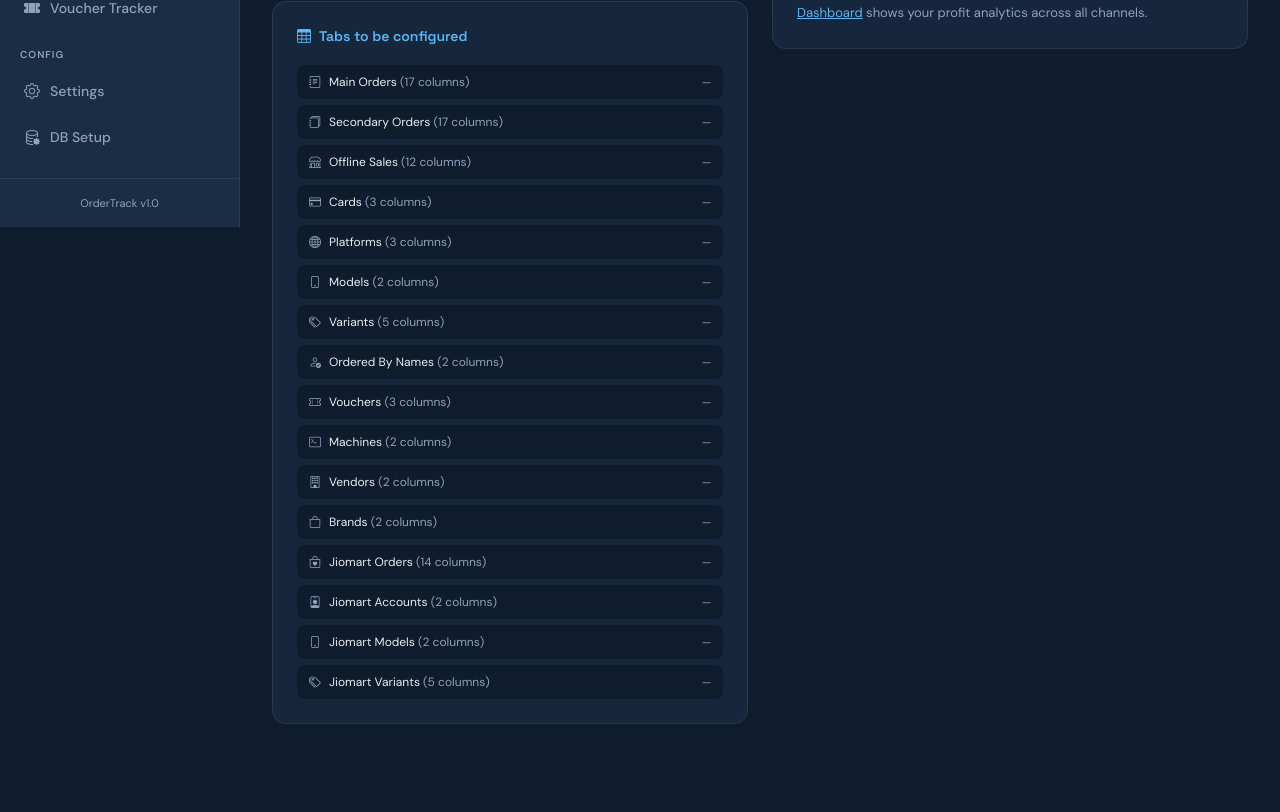
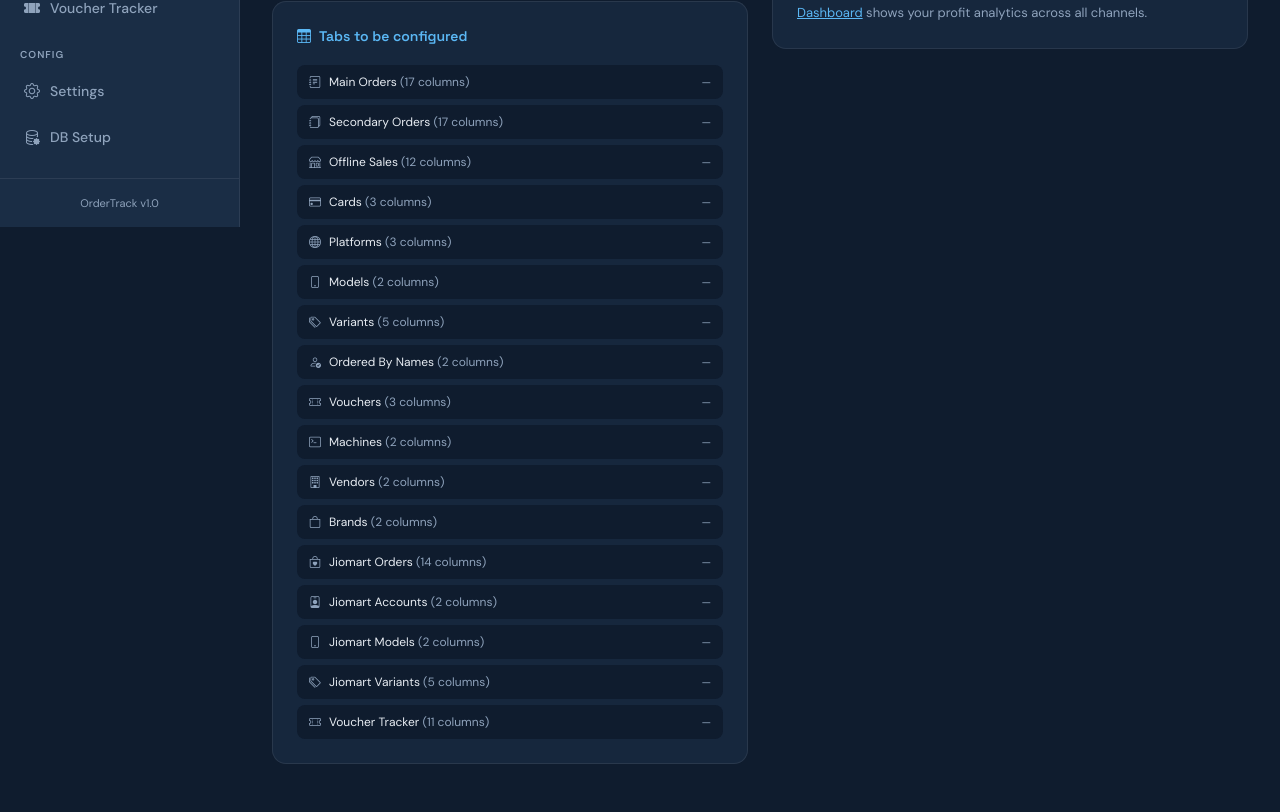
Before and after one commit to sadhukhangourab9-star/sales-tracker-made-by-claude, a Flask app: page /setup in a window 1280 px wide. Shown: the part 605-1417 px from the top of the page. Before the commit the page ends 1329 px from the top, so only its background shows below. Run offline with Flask 3, Linux system fonts and the light colour scheme; some libraries are stand-ins or nearby versions.

Commit message:
Add Voucher Tracker tab to setup.html

```diff
--- a/templates/setup.html
+++ b/templates/setup.html
@@ -56,6 +56,7 @@
           ('jiomart_accounts',  'Jiomart Accounts',       'bi-person-badge',       '2 columns'),
           ('jiomart_models',    'Jiomart Models',          'bi-phone',              '2 columns'),
           ('jiomart_variants',  'Jiomart Variants',        'bi-tags',               '5 columns'),
+          ('voucher_tracker',   'Voucher Tracker',          'bi-ticket-perforated',  '11 columns'),
         ] %}
         {% for tab_id, tab_name, icon, cols in tabs %}
         <div id="tab_{{ tab_id }}" style="display:flex;align-items:center;justify-content:space-between;padding:8px 12px;background:var(--navy);border-radius:8px;">
```
